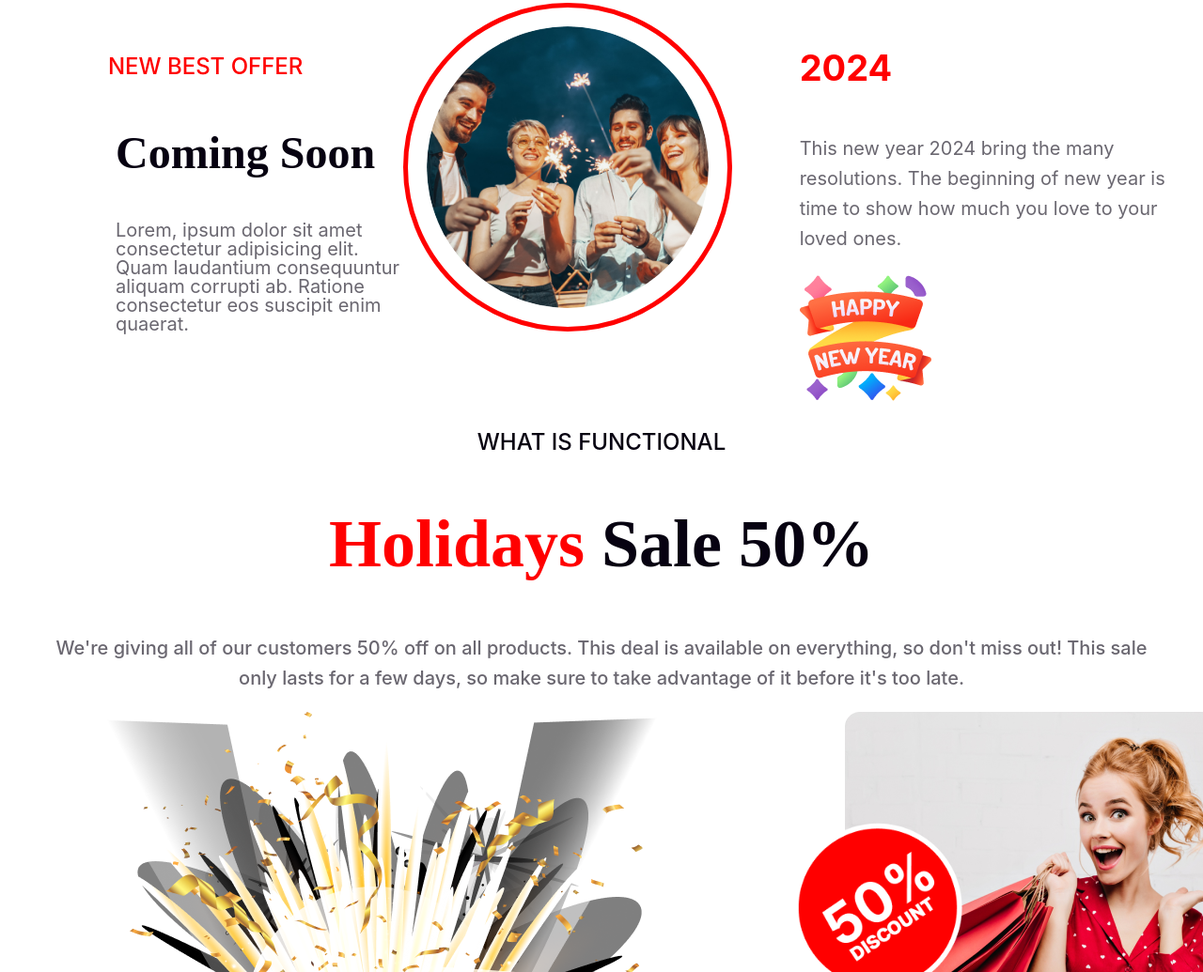
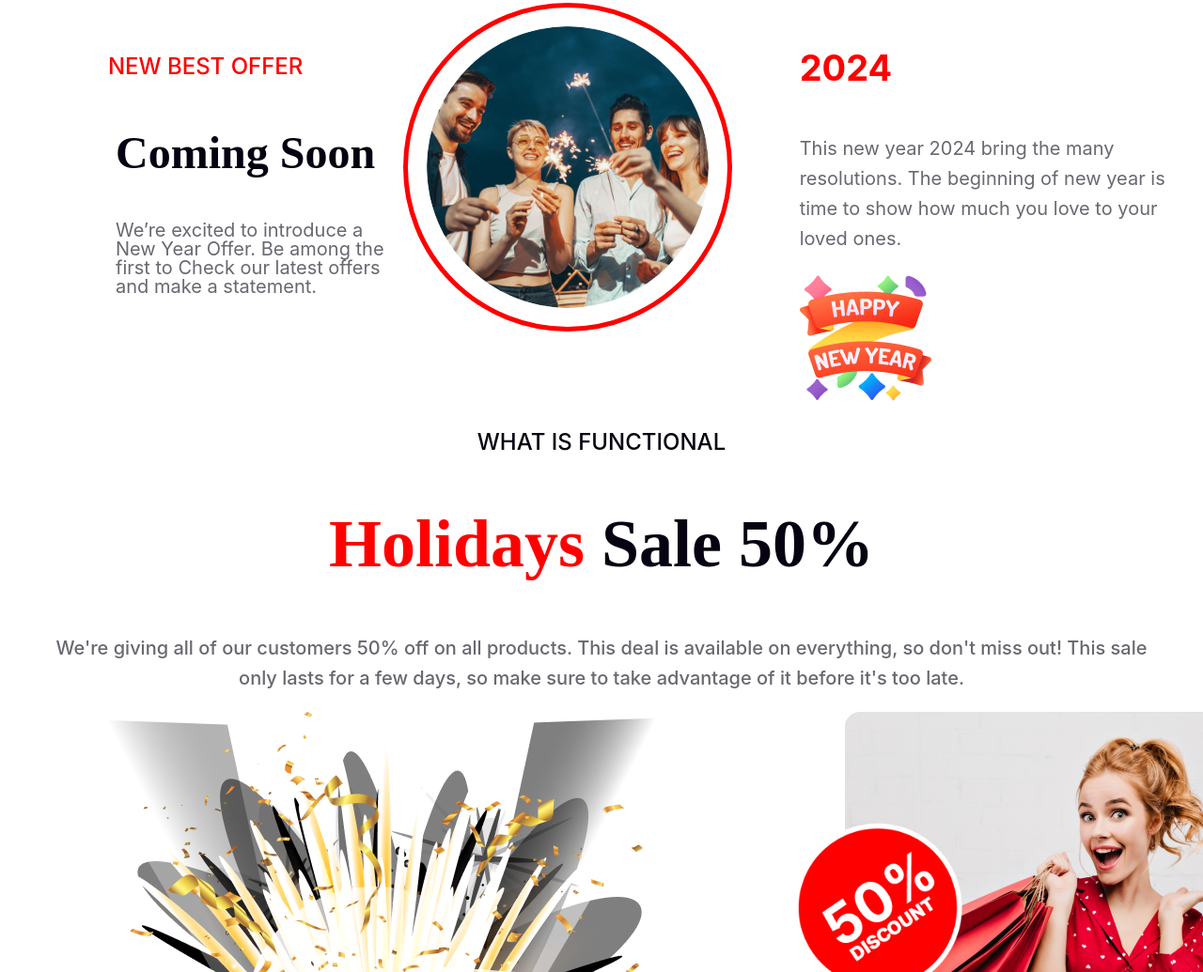
Before and after one commit to 2244jhalak/B9A1-New-Year-New-Mission, a plain HTML site: page index.html in a window 1280 px wide. Shown: the part 2722-3757 px from the top of the page at 94% size. Drawn offline with Linux system fonts and the light colour scheme.

Commit message:
all article done

```diff
--- a/index.html
+++ b/index.html
@@ -70,7 +70,9 @@
 
                 </h3>
                 <p>
-                    Lorem, ipsum dolor sit amet consectetur adipisicing elit. Quam laudantium consequuntur aliquam corrupti ab. Ratione consectetur eos suscipit enim quaerat.
+                    We’re excited to introduce a New Year Offer.
+                    Be among the first to Check our latest offers and make a statement.
+
 
                 </p>
             </div>
```
